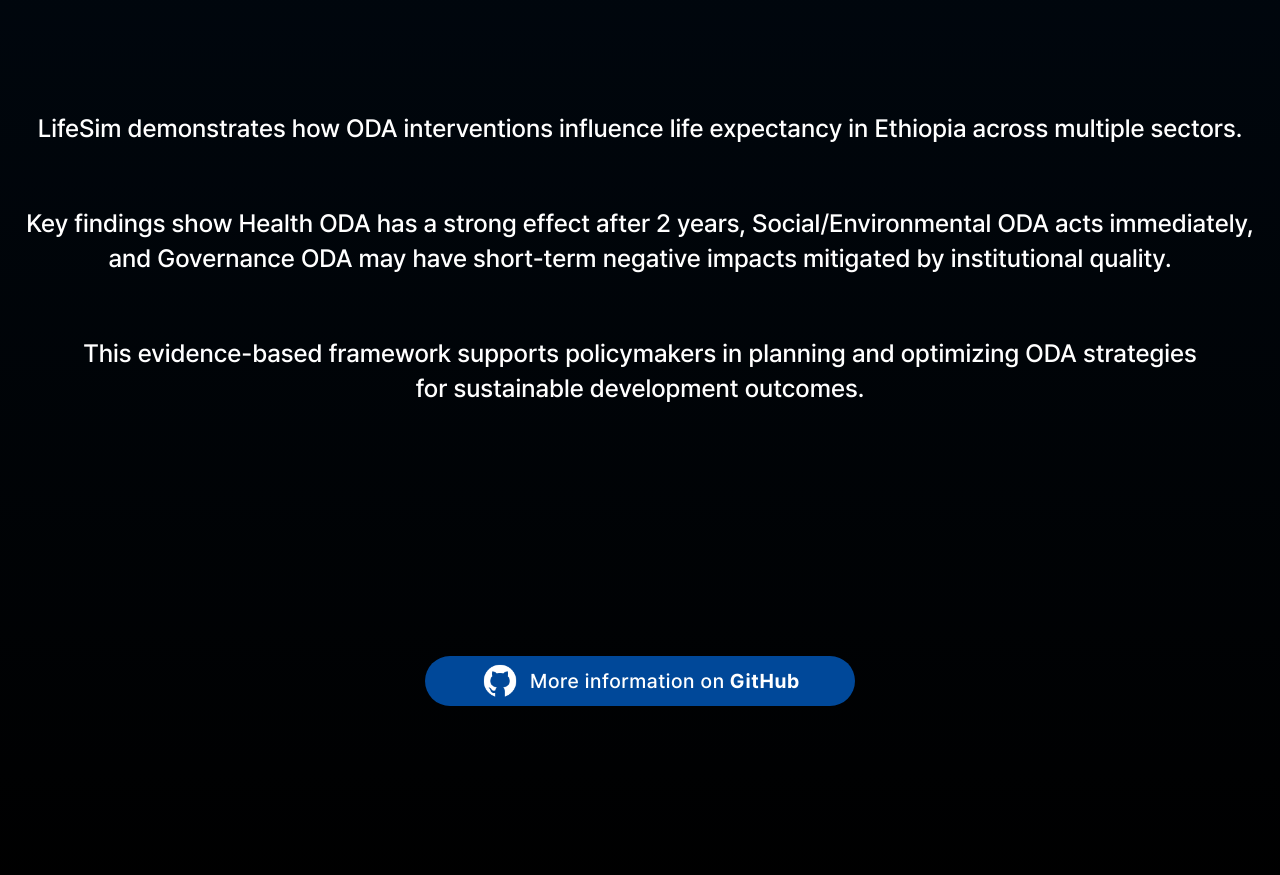
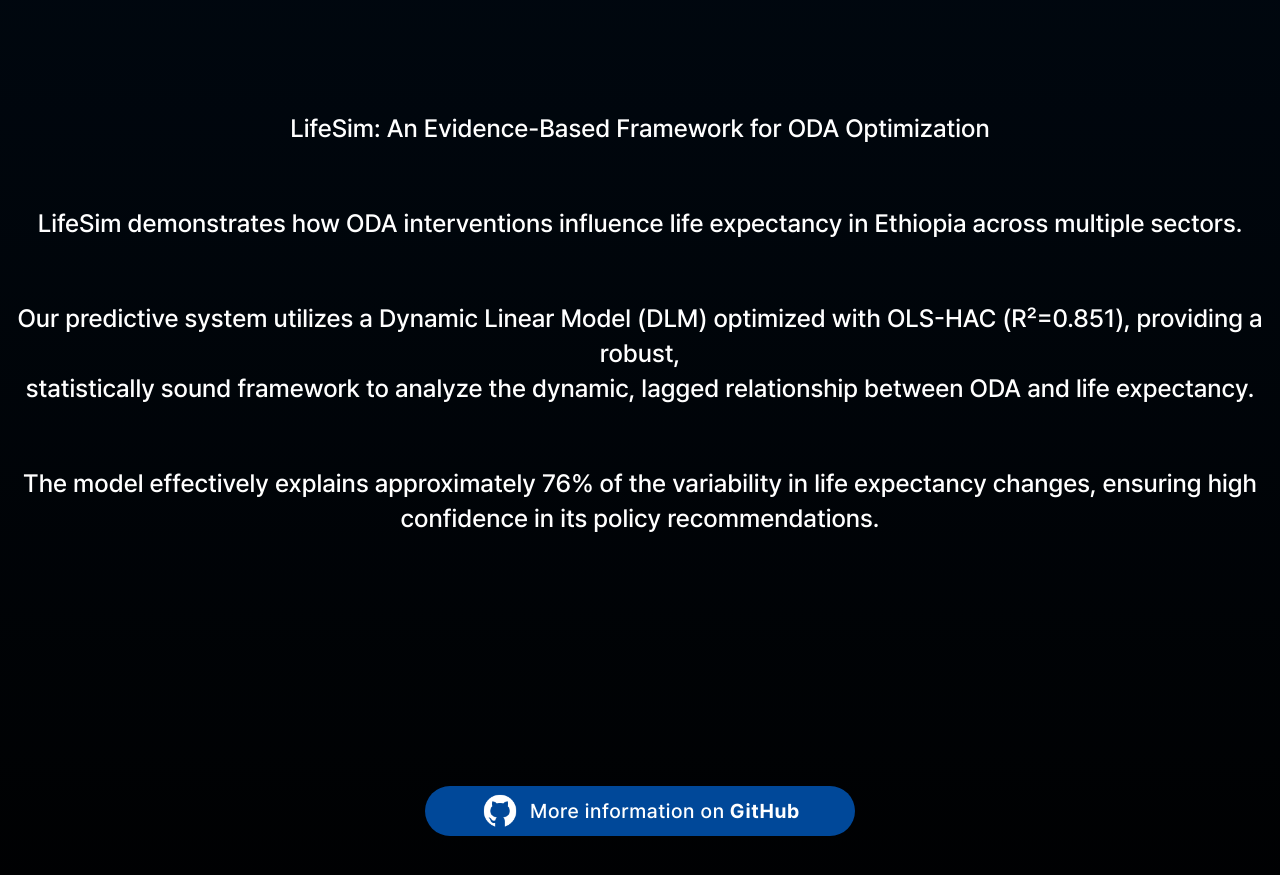
Before and after one commit to hxxee/CYClone-UNDP-ODA-Project, a React (Create React App) app: page /project in a window 1280 px wide. Shown: the part 3530-4405 px from the top of the page. Built offline with nearby package versions, Linux system fonts and the light colour scheme.

Commit message:
Update Project.jsx
Edit Conclusion a little bit

```diff
--- a/src/pages/Project.jsx
+++ b/src/pages/Project.jsx
@@ -186,22 +186,21 @@ const Project = () => {
       <P.Conclusion>Conclusion</P.Conclusion>
       <P.Con>
         <div>
-          LifeSim demonstrates how ODA interventions influence life expectancy
-          in Ethiopia across multiple sectors.
+          LifeSim: An Evidence-Based Framework for ODA Optimization
         </div>
         <div>
-          Key findings show Health ODA has a strong effect after 2 years,
-          Social/Environmental ODA acts immediately,
-          <br />
-          and Governance ODA may have short-term negative impacts mitigated by
-          institutional quality.
+          LifeSim demonstrates how ODA interventions influence life expectancy in Ethiopia across multiple sectors.
         </div>
         <div>
-          This evidence-based framework supports policymakers in planning and
-          optimizing ODA strategies
+          Our predictive system utilizes a Dynamic Linear Model (DLM) optimized with OLS-HAC (R²=0.851), providing a robust,
           <br />
-          for sustainable development outcomes.
+          statistically sound framework to analyze the dynamic, lagged relationship between ODA and life expectancy.
         </div>
+        <div>
+          The model effectively explains approximately 76% of the variability in life expectancy changes,
+          ensuring high confidence in its policy recommendations.
+        </div>
+
       </P.Con>
 
 
```
